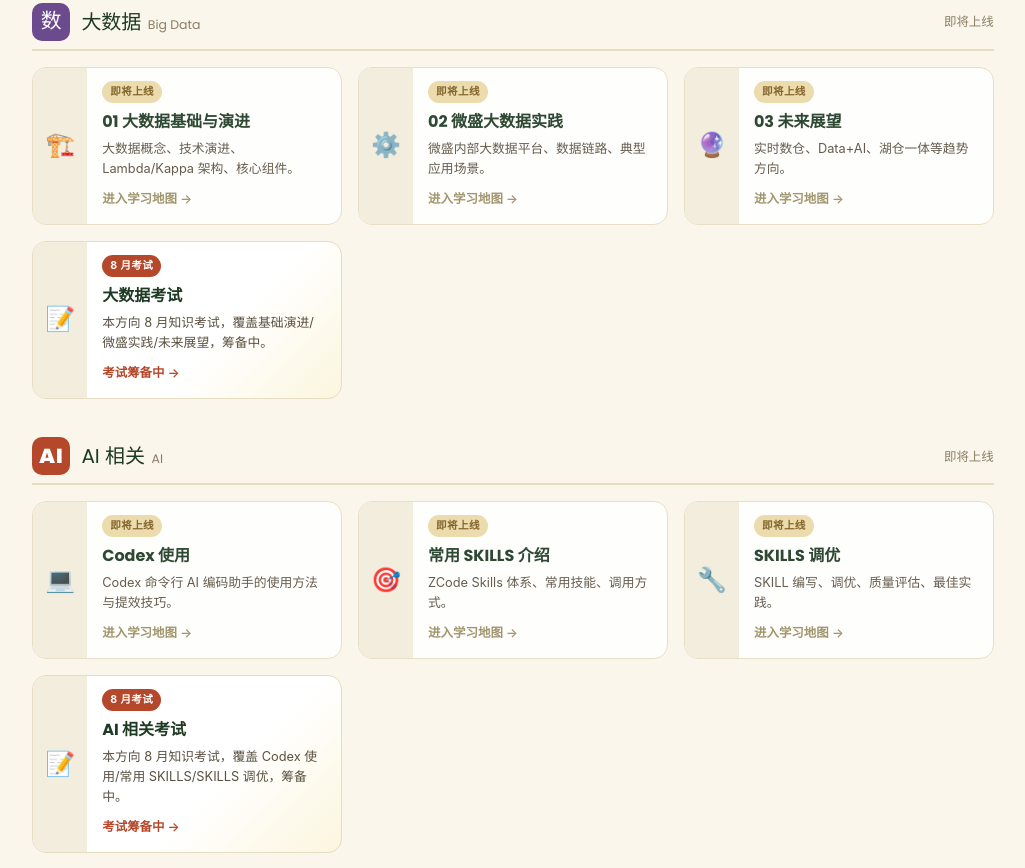
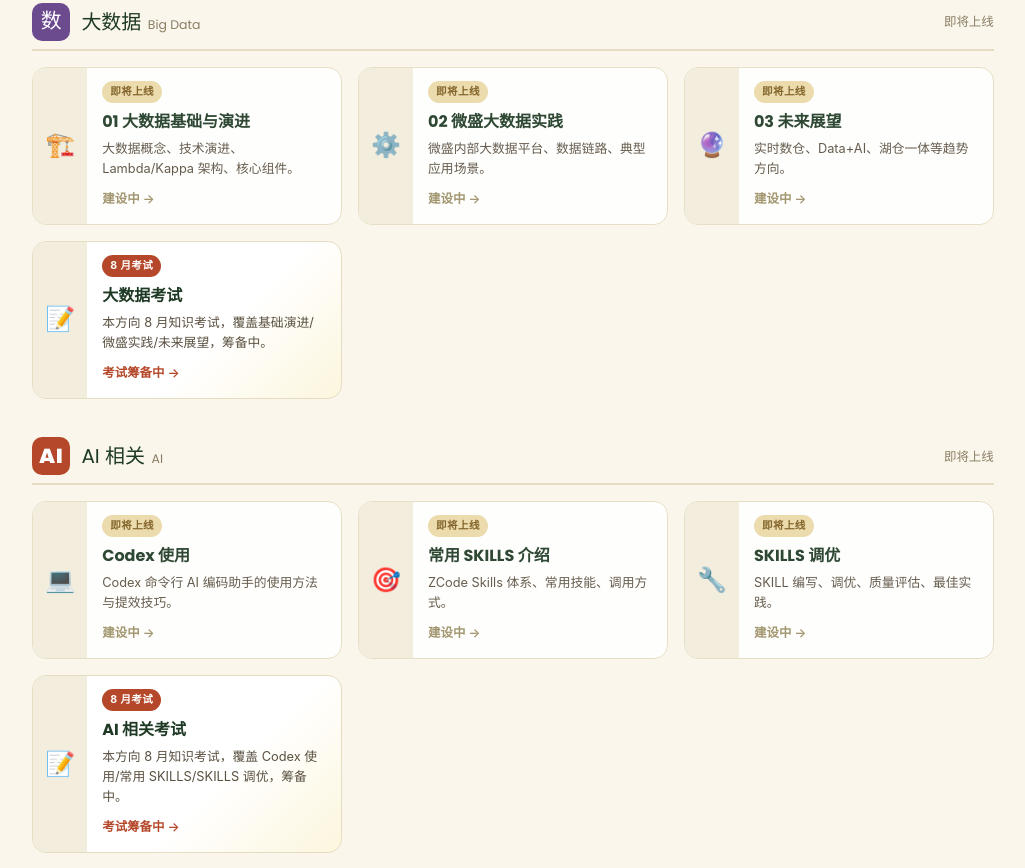
Before and after one commit to lyzbcy/computer-knowledge, a plain HTML site: page 管培生研发岗培训/index.html in a window 1280 px wide. Shown: the part 2172-3040 px from the top of the page, without its empty margins (127-1152 px from the left). Drawn offline with Linux system fonts and the light colour scheme.

Commit message:
fix: 恢复未上线卡片的建设中文案(修复误伤)

```diff
--- a/管培生研发岗培训/index.html
+++ b/管培生研发岗培训/index.html
@@ -274,13 +274,13 @@ footer a{color:var(--brick);font-weight:700;text-decoration:underline;}
     </div>
     <div class="grid">
       <a class="card soon-card" href="exam/building.html?cat=大数据&sub=01-大数据基础与演进">
-        <div class="thumb">🏗️</div><div class="body"><span class="tag soon">即将上线</span><h3>01 大数据基础与演进</h3><p>大数据概念、技术演进、Lambda/Kappa 架构、核心组件。</p><div class="go">进入学习地图 →</div></div>
+        <div class="thumb">🏗️</div><div class="body"><span class="tag soon">即将上线</span><h3>01 大数据基础与演进</h3><p>大数据概念、技术演进、Lambda/Kappa 架构、核心组件。</p><div class="go">建设中 →</div></div>
       </a>
       <a class="card soon-card" href="exam/building.html?cat=大数据&sub=02-微盛大数据实践">
-        <div class="thumb">⚙️</div><div class="body"><span class="tag soon">即将上线</span><h3>02 微盛大数据实践</h3><p>微盛内部大数据平台、数据链路、典型应用场景。</p><div class="go">进入学习地图 →</div></div>
+        <div class="thumb">⚙️</div><div class="body"><span class="tag soon">即将上线</span><h3>02 微盛大数据实践</h3><p>微盛内部大数据平台、数据链路、典型应用场景。</p><div class="go">建设中 →</div></div>
       </a>
       <a class="card soon-card" href="exam/building.html?cat=大数据&sub=03-未来展望">
-        <div class="thumb">🔮</div><div class="body"><span class="tag soon">即将上线</span><h3>03 未来展望</h3><p>实时数仓、Data+AI、湖仓一体等趋势方向。</p><div class="go">进入学习地图 →</div></div>
+        <div class="thumb">🔮</div><div class="body"><span class="tag soon">即将上线</span><h3>03 未来展望</h3><p>实时数仓、Data+AI、湖仓一体等趋势方向。</p><div class="go">建设中 →</div></div>
       </a>
 
       <!-- 大数据考试入口 -->
@@ -299,13 +299,13 @@ footer a{color:var(--brick);font-weight:700;text-decoration:underline;}
     </div>
     <div class="grid">
       <a class="card soon-card" href="exam/building.html?cat=AI相关&sub=Codex使用">
-        <div class="thumb">💻</div><div class="body"><span class="tag soon">即将上线</span><h3>Codex 使用</h3><p>Codex 命令行 AI 编码助手的使用方法与提效技巧。</p><div class="go">进入学习地图 →</div></div>
+        <div class="thumb">💻</div><div class="body"><span class="tag soon">即将上线</span><h3>Codex 使用</h3><p>Codex 命令行 AI 编码助手的使用方法与提效技巧。</p><div class="go">建设中 →</div></div>
       </a>
       <a class="card soon-card" href="exam/building.html?cat=AI相关&sub=常用SKILLS介绍">
-        <div class="thumb">🎯</div><div class="body"><span class="tag soon">即将上线</span><h3>常用 SKILLS 介绍</h3><p>ZCode Skills 体系、常用技能、调用方式。</p><div class="go">进入学习地图 →</div></div>
+        <div class="thumb">🎯</div><div class="body"><span class="tag soon">即将上线</span><h3>常用 SKILLS 介绍</h3><p>ZCode Skills 体系、常用技能、调用方式。</p><div class="go">建设中 →</div></div>
       </a>
       <a class="card soon-card" href="exam/building.html?cat=AI相关&sub=SKILLS调优">
-        <div class="thumb">🔧</div><div class="body"><span class="tag soon">即将上线</span><h3>SKILLS 调优</h3><p>SKILL 编写、调优、质量评估、最佳实践。</p><div class="go">进入学习地图 →</div></div>
+        <div class="thumb">🔧</div><div class="body"><span class="tag soon">即将上线</span><h3>SKILLS 调优</h3><p>SKILL 编写、调优、质量评估、最佳实践。</p><div class="go">建设中 →</div></div>
       </a>
 
       <!-- AI 相关考试入口 -->
@@ -349,7 +349,7 @@ footer a{color:var(--brick);font-weight:700;text-decoration:underline;}
     </div>
     <div class="grid">
       <a class="card soon-card" href="exam/building.html?cat=基线&sub=部署方式">
-        <div class="thumb">📦</div><div class="body"><span class="tag soon">即将上线</span><h3>部署方式</h3><p>SaaS / 私有化 / 基线三种部署模式的区别与选型。</p><div class="go">进入学习地图 →</div></div>
+        <div class="thumb">📦</div><div class="body"><span class="tag soon">即将上线</span><h3>部署方式</h3><p>SaaS / 私有化 / 基线三种部署模式的区别与选型。</p><div class="go">建设中 →</div></div>
       </a>
       <a class="card soon-card" href="exam/building.html?cat=基线&sub=基线和SaaS关系">
         <div class="thumb">🔗</div><div class="body"><span class="tag soon">即将上线</span><h3>基线和 SaaS 关系</h3><p>基线版本与 SaaS 版本的演进、同步、差异管理。</p><div class="go">建设中 →</div></div>
```
